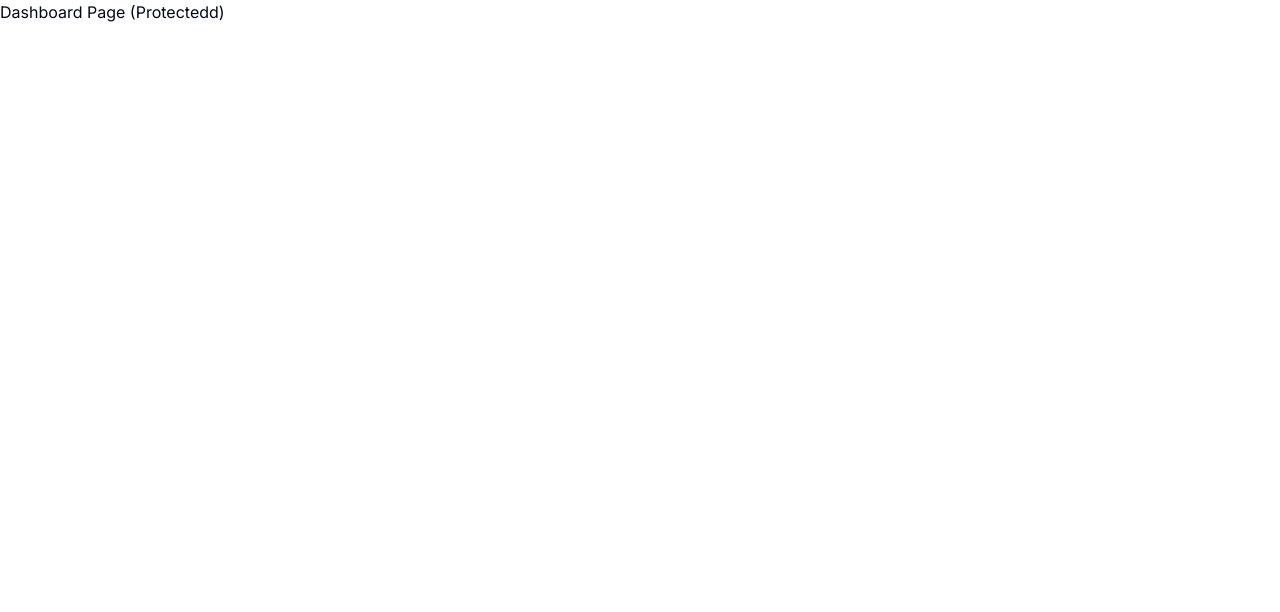
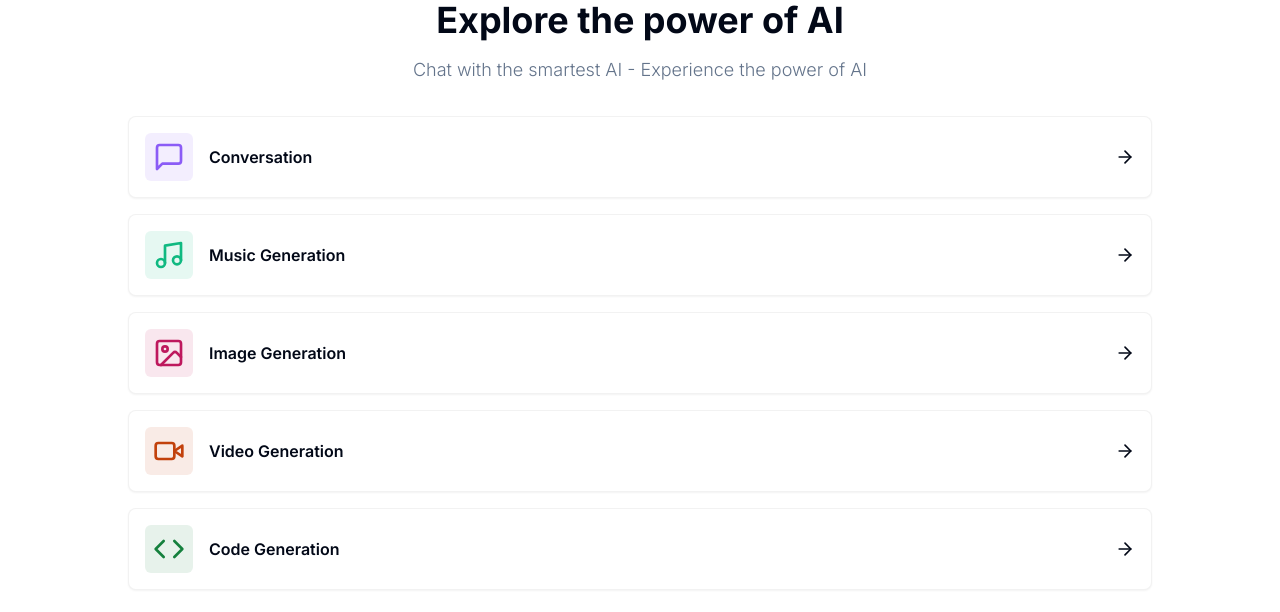
Before and after one commit to Tzah-Hagai/Lumina-AI, a Next.js app: page /dashboard in a window 1280 px wide. Shown: the top 612 px of the page. Built offline with nearby package versions, Linux system fonts and the light colour scheme.

Commit message:
Initial commit

```diff
--- a/app/(dashboard)/(routes)/dashboard/page.tsx
+++ b/app/(dashboard)/(routes)/dashboard/page.tsx
@@ -1,8 +1,81 @@
+"use client"
+
+import { Card } from "@/components/ui/card";
+import { ArrowRight, Code, ImageIcon, MessageSquare, Music, Video } from "lucide-react";
+import { cn } from "@/lib/utils"
+import { useRouter } from "next/navigation";
+
+
+const tools = [
+  {
+    label: "Conversation",
+    icon: MessageSquare,
+    color: "text-violet-500",
+    bgColor: "bg-violet-500/10",
+    href: "/conversation"
+  },
+  {
+    label: "Music Generation",
+    icon: Music,
+    color: "text-emerald-500",
+    bgColor: "bg-emerald-500/10",
+    href: "/music"
+  },
+  {
+    label: "Image Generation",
+    icon: ImageIcon,
+    color: "text-pink-700",
+    bgColor: "bg-pink-700/10",
+    href: "/image"
+  },
+  {
+    label: "Video Generation",
+    icon: Video,
+    color: "text-orange-700",
+    bgColor: "bg-orange-700/10",
+    href: "/video"
+  },
+  {
+    label: "Code Generation",
+    icon: Code,
+    color: "text-green-700",
+    bgColor: "bg-green-700/10",
+    href: "/code"
+  },
+]
 
 const DashboardPage = () => {
+  const router = useRouter();
+
   return (
     <div>
-      <p>Dashboard Page (Protectedd)</p>
+      <div className="mb-8 space-y-4">
+        <h2 className="text-2xl md:text-4xl font-bold text-center">
+          Explore the power of AI
+        </h2>
+        <p className="text-muted-foreground font-light text-sm md:text-lg text-center">
+          Chat with the smartest AI - Experience the power of AI
+        </p>
+      </div>
+      <div className="px-4 md:px-20 lg:px-32 space-y-4">
+        {tools.map((tool) => (
+          <Card
+            onClick={() => router.push(tool.href)}
+            key={tool.href}
+            className="p-4 border-black/5 flex items-center justify-between hover:shadow-md transition cursor-pointer"
+            >
+              <div className="flex items-center gap-x-4">
+                <div className={cn("p-2 w-fit rounded-md", tool.bgColor)}>
+                  <tool.icon className={cn("w-8 h-8", tool.color)}/>
+                </div>
+                <div className="font-semibold">
+                  {tool.label}
+                </div>
+              </div>
+              <ArrowRight className="w-5 h-5" />
+          </Card>
+        ))}
+      </div>
     </div>
   )
 }
--- a/components/sidebar.tsx
+++ b/components/sidebar.tsx
@@ -3,6 +3,8 @@
 import { Montserrat } from "next/font/google"
 import Link from "next/link";
 import Image from "next/image";
+import { usePathname } from "next/navigation";
+
 
 import { cn } from "@/lib/utils"
 import { Code, ImageIcon, LayoutDashboard, MessageSquare, Music, Settings, VideoIcon } from "lucide-react";
@@ -54,6 +56,9 @@
 ]
 
 const Sidebar = () => {
+
+    const pathname = usePathname();
+
     return (
         <div className="space-y-4 py-4 flex flex-col h-full bg-[#111827] text-white">
             <div className="px-3 py-2 flex-1">
@@ -74,7 +79,8 @@
                         <Link
                         href={route.href}
                         key={route.href}
-                        className="text-sm group flex p-3 w-full justify-start font-medium cursor-pointer hover:text-white hover:bg-white/10 rounded-lg transition"
+                        className={cn("text-sm group flex p-3 w-full justify-start font-medium cursor-pointer hover:text-white hover:bg-white/10 rounded-lg transition",
+                        pathname===route.href? "text-white bg-white/10": "text-zinc-400")}
                         >
                             <div className="flex items-center flex-1">
                                 <route.icon className={cn("h-5 w-5 mr-3", route.color)}/>
--- /dev/null
+++ b/components/ui/card.tsx
@@ -0,0 +1,79 @@
+import * as React from "react"
+
+import { cn } from "@/lib/utils"
+
+const Card = React.forwardRef<
+  HTMLDivElement,
+  React.HTMLAttributes<HTMLDivElement>
+>(({ className, ...props }, ref) => (
+  <div
+    ref={ref}
+    className={cn(
+      "rounded-lg border bg-card text-card-foreground shadow-sm",
+      className
+    )}
+    {...props}
+  />
+))
+Card.displayName = "Card"
+
+const CardHeader = React.forwardRef<
+  HTMLDivElement,
+  React.HTMLAttributes<HTMLDivElement>
+>(({ className, ...props }, ref) => (
+  <div
+    ref={ref}
+    className={cn("flex flex-col space-y-1.5 p-6", className)}
+    {...props}
+  />
+))
+CardHeader.displayName = "CardHeader"
+
+const CardTitle = React.forwardRef<
+  HTMLParagraphElement,
+  React.HTMLAttributes<HTMLHeadingElement>
+>(({ className, ...props }, ref) => (
+  <h3
+    ref={ref}
+    className={cn(
+      "text-2xl font-semibold leading-none tracking-tight",
+      className
+    )}
+    {...props}
+  />
+))
+CardTitle.displayName = "CardTitle"
+
+const CardDescription = React.forwardRef<
+  HTMLParagraphElement,
+  React.HTMLAttributes<HTMLParagraphElement>
+>(({ className, ...props }, ref) => (
+  <p
+    ref={ref}
+    className={cn("text-sm text-muted-foreground", className)}
+    {...props}
+  />
+))
+CardDescription.displayName = "CardDescription"
+
+const CardContent = React.forwardRef<
+  HTMLDivElement,
+  React.HTMLAttributes<HTMLDivElement>
+>(({ className, ...props }, ref) => (
+  <div ref={ref} className={cn("p-6 pt-0", className)} {...props} />
+))
+CardContent.displayName = "CardContent"
+
+const CardFooter = React.forwardRef<
+  HTMLDivElement,
+  React.HTMLAttributes<HTMLDivElement>
+>(({ className, ...props }, ref) => (
+  <div
+    ref={ref}
+    className={cn("flex items-center p-6 pt-0", className)}
+    {...props}
+  />
+))
+CardFooter.displayName = "CardFooter"
+
+export { Card, CardHeader, CardFooter, CardTitle, CardDescription, CardContent }
```
